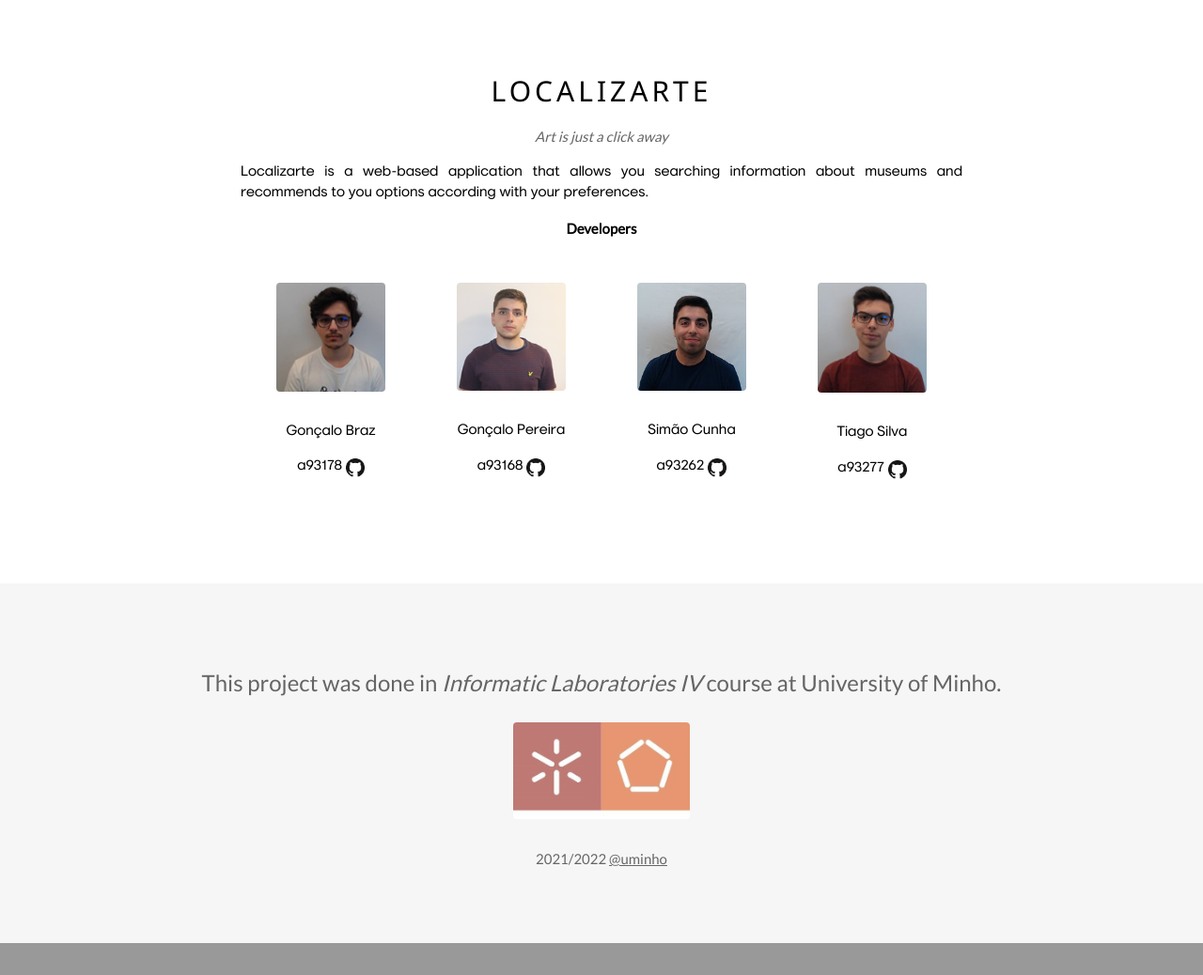
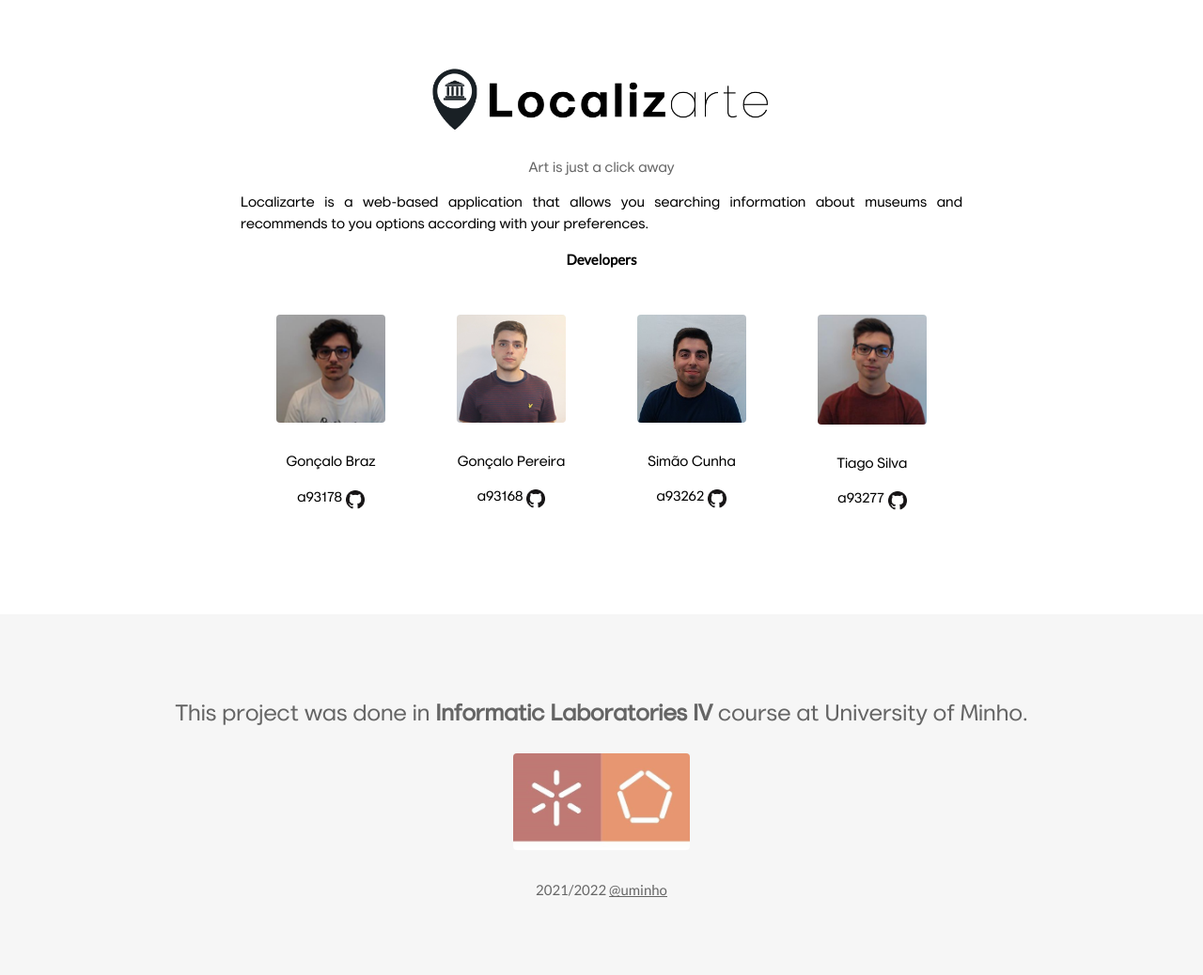
Before and after one commit to surumkata/addandSEEK-localizarte, a PHP site: page /Li4/ in a window 1280 px wide. Shown: the part 1006-2044 px from the top of the page at 94% size. Before the commit the page ends 2010 px from the top, so only its background shows below. Run offline with PHP 8.4, Linux system fonts and the light colour scheme.

Commit message:
homepage update

```diff
--- a/index.php
+++ b/index.php
@@ -111,8 +111,8 @@ body {font-family: "Lato", sans-serif}
 
   <!-- The Band Section -->
   <div class="w3-container w3-content w3-center w3-padding-64" style="max-width:800px" id="band">
-    <h2 class="w3-wide">LOCALIZARTE</h2>
-    <p class="w3-opacity"><i>Art is just a click away</i></p>
+    <img src="pictures/assets/logo.png" alt="Logo" style="width:50%">
+    <p class="w3-opacity regular_text">Art is just a click away</p>
     <p class="w3-justify regular_text">Localizarte is a web-based application that allows you searching information about museums and recommends to you options according with your preferences. </p>
     <p class="w3-center"><b>Developers</b> </p>
     <div class="w3-row w3-padding-32">
@@ -162,7 +162,7 @@ body {font-family: "Lato", sans-serif}
 
 <!-- Footer -->
 <footer class="w3-container w3-padding-64 w3-center w3-opacity w3-light-grey w3-xlarge">
-  <p>This project was done in <i>Informatic Laboratories IV</i> course at University of Minho.</a></p>
+  <p class="regular_text">This project was done in <b>Informatic Laboratories IV</b> course at University of Minho.</a></p>
   <img src="pictures/assets/eng.png" class="w3-round w3-margin-bottom" alt="Tiago Silva" style="width:15%">
   <p class="w3-medium">2021/2022 <a href="https://www.eng.uminho.pt/pt" target="_blank">@uminho</a></p>
 </footer>
--- a/requests.php
+++ b/requests.php
@@ -38,7 +38,7 @@ $rowNumb = mysqli_num_rows($result);
       </div>
     </div>
 
-    <div class="container">
+    <div class="container w3-center" style="position:relative;top:10vh;">
        <div class="container-table">
          <table>
            <tr>
```
